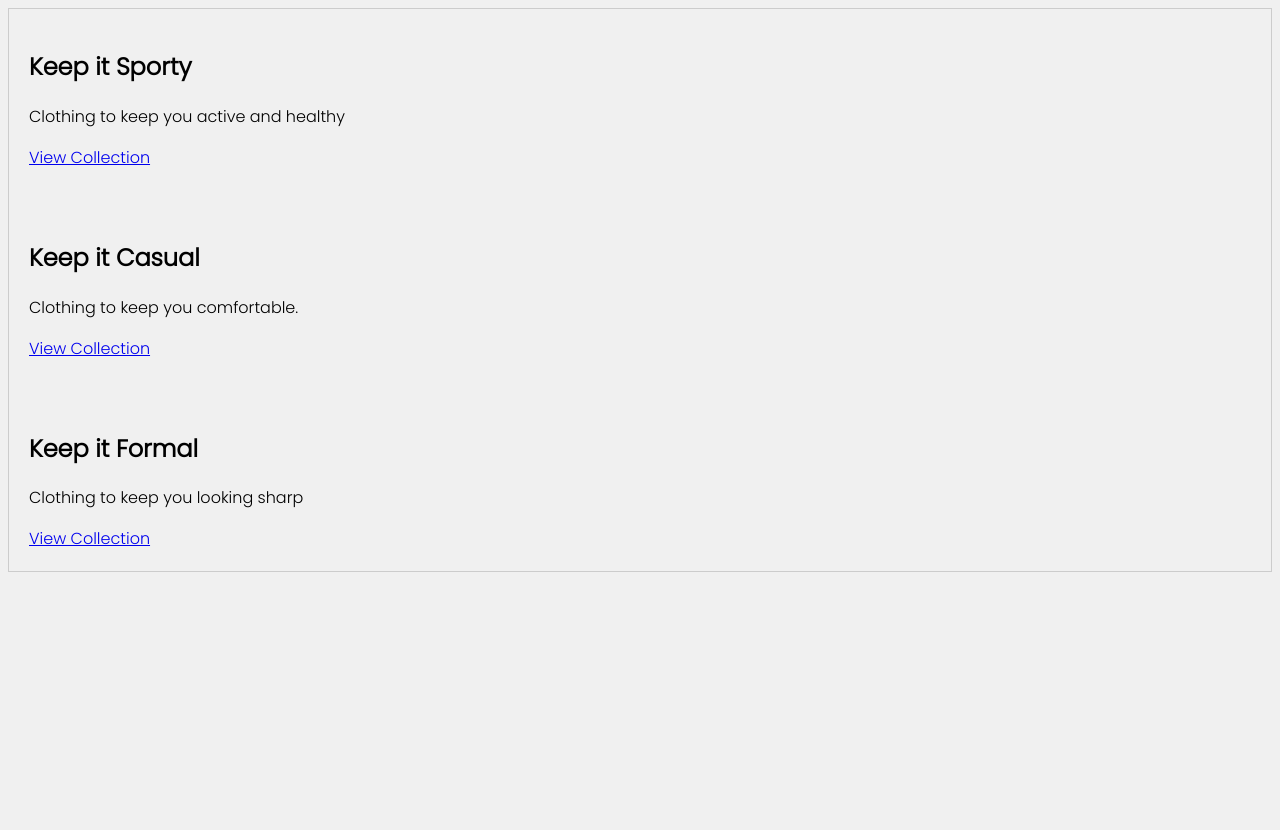
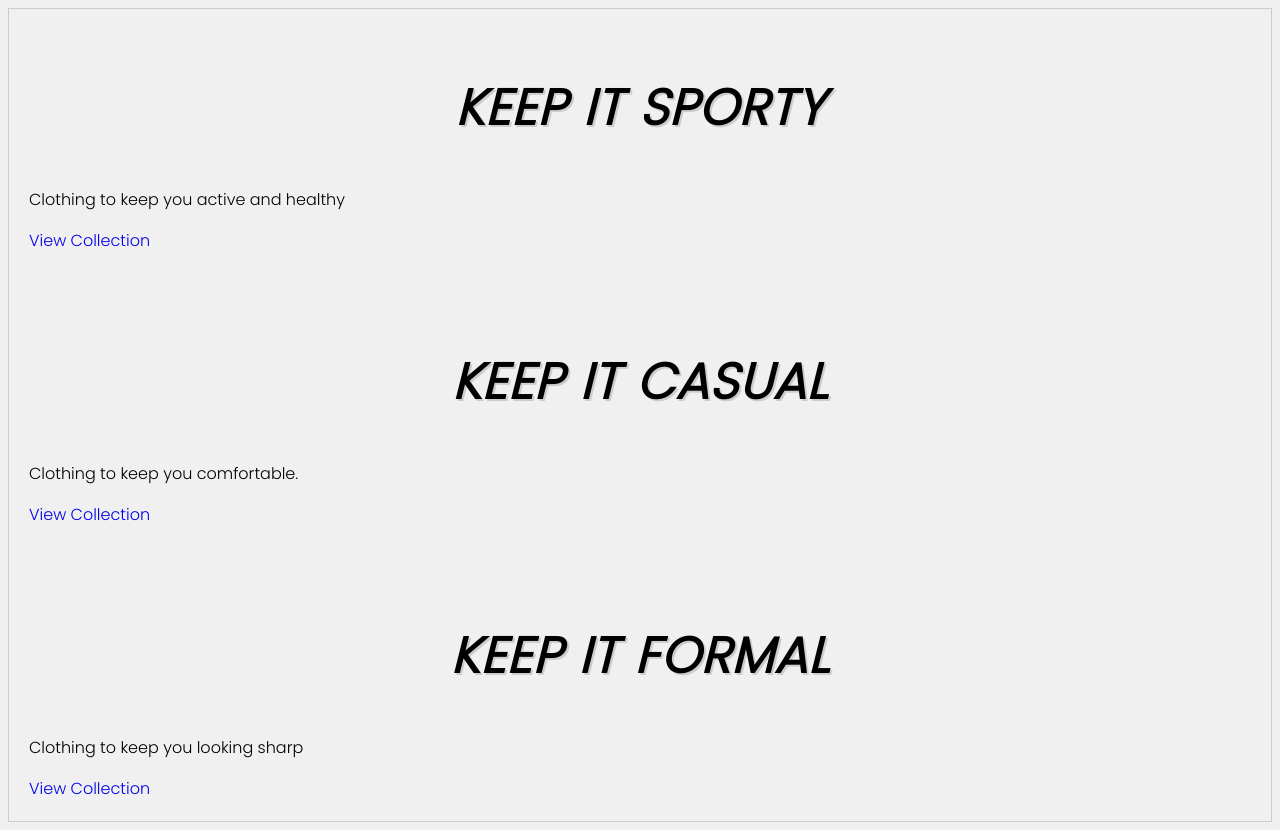
Before and after one commit to Shamma-Samiha/bss-ai-engineering-internship, a plain HTML site: page phase-01-html-css/css/index.html in a window 1280 px wide. Before the commit the page ends 800 px from the top, so only its background shows below. Drawn offline with Linux system fonts and the light colour scheme; a web font is replaced by a local one.

Commit message:
Practice Text Font Properties CSS

```diff
--- a/phase-01-html-css/css/style.css
+++ b/phase-01-html-css/css/style.css
@@ -4,3 +4,23 @@
     padding: 20px;
     border: 1px solid #ccc;
 }
+
+
+a{
+    text-decoration: none; /*jaate underlined by default na hoy*/
+}
+
+/*fint-size,weight, style, variant, text-transform,text-indent, letter-spacing, word-spacing, line-height, text-align, text-shadow*/
+h2{
+    font-size: 50px;
+    font-weight: bold;
+    font-style: italic;
+    font-variant: normal;
+    text-transform: uppercase;
+    text-indent: 0px;
+    letter-spacing: 1px;
+    word-spacing: 2px;
+    line-height: 1.5;
+    text-align: center;
+    text-shadow: 2px 2px #ccc;
+}
```
